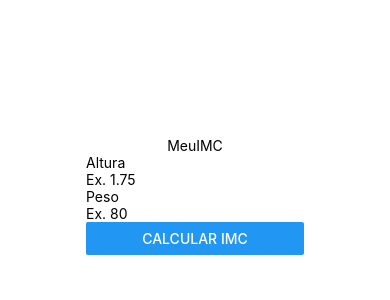
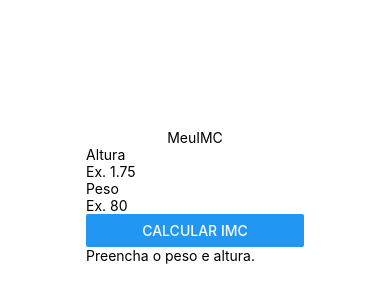
Before and after one commit to diasrafael1/meuIMC-app, a React Native app: screen / in a window 390 px wide. Shown: the part 226-526 px from the top of the page. Built offline with nearby package versions, Linux system fonts and the light colour scheme.

Commit message:
feat: feita a lógica do formulário

```diff
--- a/src/components/Form/ResultIMC/index.tsx
+++ b/src/components/Form/ResultIMC/index.tsx
@@ -8,8 +8,8 @@ interface Props {
 export default function ResultIMC({ imc, messageResult }: Props) {
   return (
     <View>
+      <Text>{messageResult}</Text>
       <Text>{imc}</Text>
-      <Text>{messageResult}</Text>
     </View>
   );
 }
--- a/src/components/Form/index.tsx
+++ b/src/components/Form/index.tsx
@@ -1,17 +1,54 @@
+import { useState } from "react";
 import { Text, TextInput, View, Button } from "react-native";
 import ResultIMC from "./ResultIMC";
 
 export default function Form() {
+  const [height, setHeight] = useState("");
+  const [weight, setWeight] = useState("");
+  const [message, setMessage] = useState("Preencha o peso e altura.");
+  const [textButton, setTextButton] = useState("Calcular IMC");
+  const [imc, setImc] = useState("");
+
+  function imcCalculator() {
+    return setImc(
+      (Number(weight) / (Number(height) * Number(height))).toFixed(2)
+    );
+  }
+
+  function validationImc() {
+    if (weight && height) {
+      imcCalculator();
+      setHeight("");
+      setWeight("");
+      setMessage("Seu IMC é igual:");
+      setTextButton("Calcular Novamente");
+      return;
+    }
+    setImc("");
+    setTextButton("Calcular seu IMC");
+    setMessage("Preencha o peso e altura.");
+  }
+
   return (
     <View>
       <View>
         <Text>Altura</Text>
-        <TextInput placeholder="Ex. 1.75" keyboardType="numeric" />
+        <TextInput
+          placeholder="Ex. 1.75"
+          keyboardType="numeric"
+          onChangeText={(value) => setHeight(value)}
+          value={height.toString()}
+        />
         <Text>Peso</Text>
-        <TextInput placeholder="Ex. 80" keyboardType="numeric" />
-        <Button title="Calcular IMC" />
+        <TextInput
+          placeholder="Ex. 80"
+          keyboardType="numeric"
+          onChangeText={(value) => setWeight(value)}
+          value={weight.toString()}
+        />
+        <Button title={textButton} onPress={validationImc} />
       </View>
-      <ResultIMC imc="" messageResult="" />
+      <ResultIMC imc={imc} messageResult={message} />
     </View>
   );
 }
```
